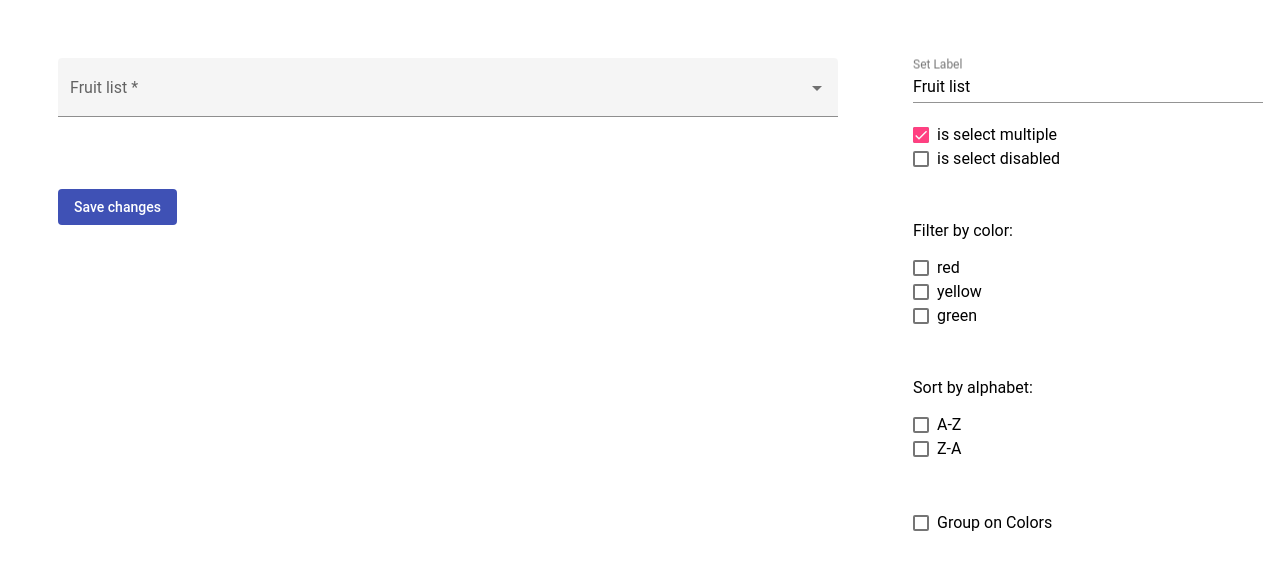
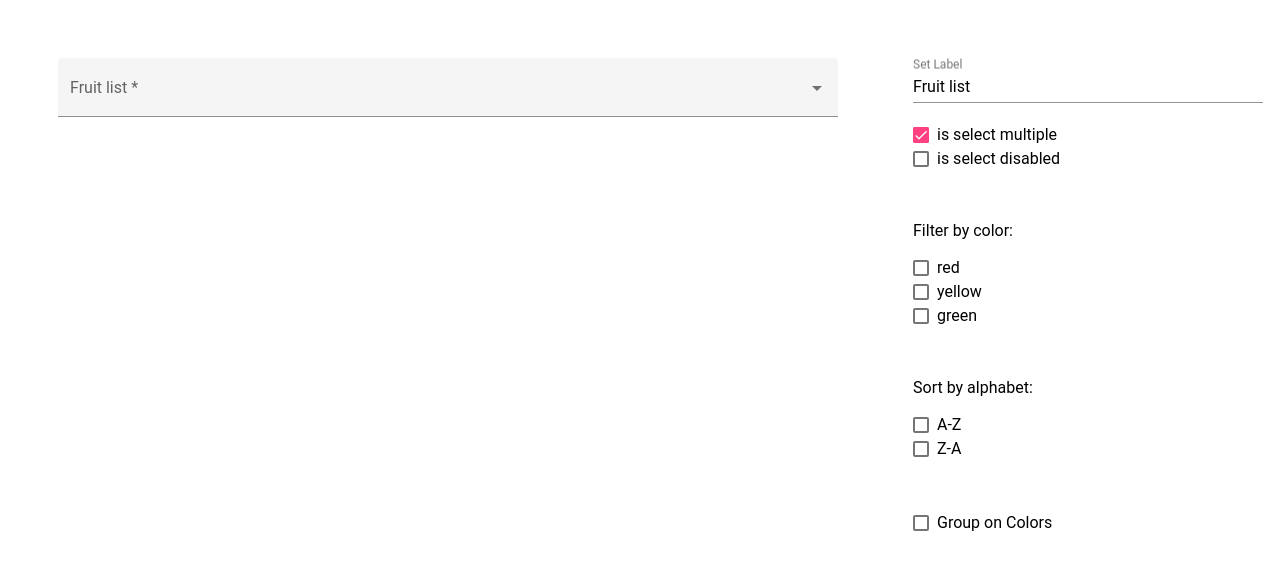
Before and after one commit to tatsianahalouchyk/ecTel, an Angular app: page /wrapper in a window 1280 px wide. Shown: the top 570 px of the page. Built offline with nearby package versions, Linux system fonts and the light colour scheme.

Commit message:
fix(): some more changes

```diff
--- a/src/app/components/components.module.ts
+++ b/src/app/components/components.module.ts
@@ -1,24 +1,27 @@
 import { CommonModule } from '@angular/common';
 import { NgModule } from '@angular/core';
-import { ReactiveFormsModule } from '@angular/forms';
+import { FormsModule, ReactiveFormsModule } from '@angular/forms';
 import { MatButtonModule } from '@angular/material/button';
 import { MatCheckboxModule } from '@angular/material/checkbox';
 import { MatFormFieldModule } from '@angular/material/form-field';
 import { MatInputModule } from '@angular/material/input';
 import { MatSelectModule } from '@angular/material/select';
+import { BrowserModule } from '@angular/platform-browser';
 import { SelectComponent } from './wrapper/select/select.component';
 import { WrapperComponent } from './wrapper/wrapper.component';
 
 @NgModule({
   declarations: [SelectComponent, WrapperComponent],
   imports: [
+    BrowserModule ,
     CommonModule,
     MatSelectModule,
     ReactiveFormsModule,
     MatFormFieldModule,
     MatInputModule,
     MatCheckboxModule,
-    MatButtonModule
+    MatButtonModule,
+    FormsModule
   ]
 })
 export class ComponentsModule { }
--- a/src/app/components/wrapper/select/select.component.html
+++ b/src/app/components/wrapper/select/select.component.html
@@ -46,12 +46,5 @@
           </mat-select>
         </ng-template>
       </mat-form-field>
-
-      <button mat-button
-        type="submit"
-        color="primary"
-        (click)="onSave()">Save changes</button>
   </div>
-
-
 </div>
--- a/src/app/components/wrapper/select/select.component.ts
+++ b/src/app/components/wrapper/select/select.component.ts
@@ -28,7 +28,9 @@ export class SelectComponent implements OnInit, OnChanges {
 
   ngOnInit(): void {
     this.isMultiple = this.config.multiple;
-    this.fc.valueChanges.pipe(takeUntil(this.destroy$)).subscribe();
+    this.fc.valueChanges.pipe(takeUntil(this.destroy$)).subscribe(v => {
+      this.saveChanges.emit(v);
+    });
   }
 
   ngOnChanges() {
@@ -37,14 +39,4 @@ export class SelectComponent implements OnInit, OnChanges {
       this.isMultiple = this.config.multiple;
     }
   }
-
-  onSave() {
-    if (this.fc.status === 'VALID') {
-      this.isFormValid = true;
-      this.saveChanges.emit(true);
-    } else {
-      this.isFormValid = false;
-    }
-  }
-
 }
--- a/src/app/components/wrapper/wrapper.component.html
+++ b/src/app/components/wrapper/wrapper.component.html
@@ -30,8 +30,5 @@
 
     <mat-checkbox formControlName="isColorGroups">Group on Colors</mat-checkbox>
 
-    <div *ngIf="choosedOptions && choosedOptions.length" class="notification">
-      <p *ngFor="let opt of choosedOptions">{{ opt }}</p>
-    </div>
   </form>
 </div>
--- a/src/app/components/wrapper/wrapper.component.scss
+++ b/src/app/components/wrapper/wrapper.component.scss
@@ -26,12 +26,3 @@ mat-form-field {
 mat-checkbox {
   width: 100%;
 }
-
-.notification {
-  display: inline-block;
-  box-sizing: content-box;
-  border: 2px solid #3f51b5;
-  border-radius: 5px;
-  color: #3f51b5;
-  font-size: 20px;
-}
```
